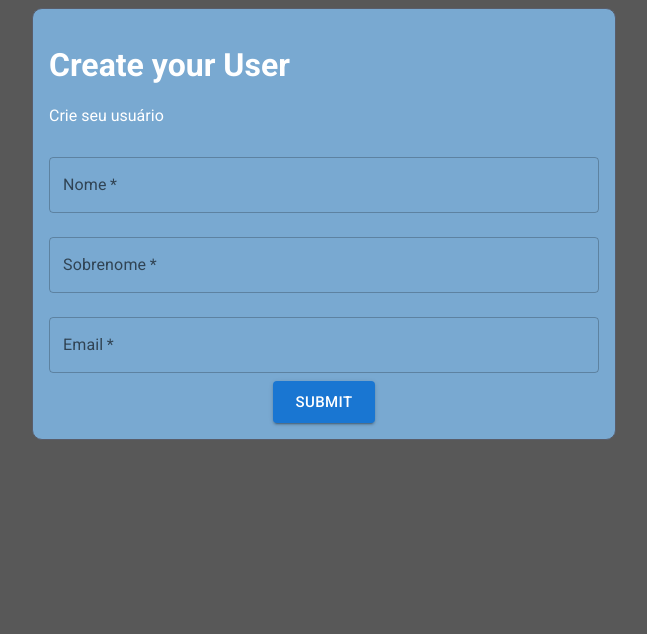
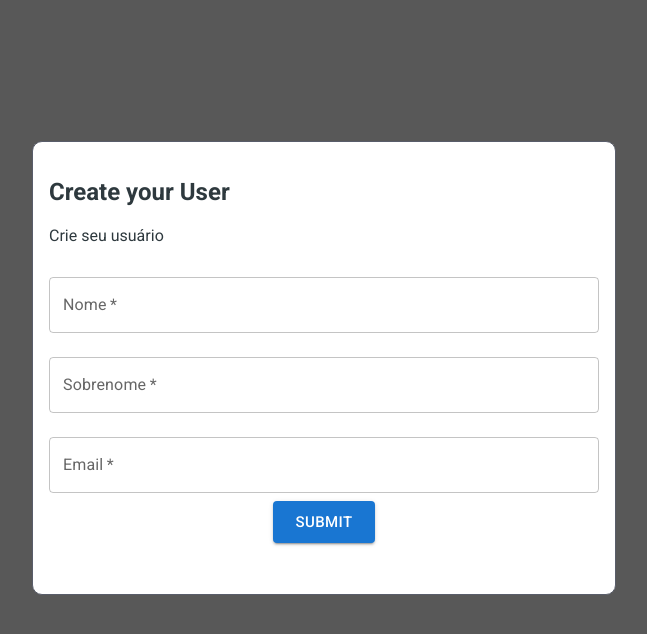
Before and after one commit to guim0/crud-user, a React (Vite) app: page / in a window 1280 px wide. Shown: the top 634 px of the page, without its empty margins (316-963 px from the left). Built offline with nearby package versions, Linux system fonts and the light colour scheme.

Commit message:
:sparkles: : Creating context

```diff
--- a/src/@types/FormValues.d.ts
+++ b/src/@types/FormValues.d.ts
@@ -1,5 +1,5 @@
 export interface FormValues {
   name: string;
-  lastname: string;
+  surname: string;
   email: string;
 }
--- a/src/App.tsx
+++ b/src/App.tsx
@@ -1,13 +1,21 @@
 import { BrowserRouter, Route, Routes } from "react-router-dom";
-import { Home } from "./pages/Home";
+import { Home } from "./pages/Home/Home";
 import { routes } from "./routes";
 import "./App.css";
+import { FormContextProvider } from "./context/userContext";
 
 function App() {
   return (
     <BrowserRouter>
       <Routes>
-        <Route path={routes.home} element={<Home />} />
+        <Route
+          path={routes.home}
+          element={
+            <FormContextProvider>
+              <Home />
+            </FormContextProvider>
+          }
+        />
       </Routes>
     </BrowserRouter>
   );
--- /dev/null
+++ b/src/context/userContext.tsx
@@ -0,0 +1,36 @@
+import React, { createContext, useState } from "react";
+
+export const FormContext = createContext({
+  name: "",
+  setName: (name: string) => {},
+  surname: "",
+  setSurname: (surname: string) => {},
+  email: "",
+  setEmail: (email: string) => {},
+  editMode: false,
+  setEditMode: (editMode: boolean) => {},
+});
+
+export const FormContextProvider: React.FC = ({ children }) => {
+  const [name, setName] = useState("");
+  const [surname, setSurname] = useState("");
+  const [email, setEmail] = useState("");
+  const [editMode, setEditMode] = useState(false);
+
+  return (
+    <FormContext.Provider
+      value={{
+        name,
+        setName,
+        surname,
+        setSurname,
+        email,
+        setEmail,
+        editMode,
+        setEditMode,
+      }}
+    >
+      {children}
+    </FormContext.Provider>
+  );
+};
--- a/src/pages/Home.tsx
+++ /dev/null
@@ -1,85 +0,0 @@
-import { Button, TextField } from "@mui/material";
-import { ErrorMessage, Field, Form, Formik } from "formik";
-import * as Yup from "yup";
-import { FormValues } from "../@types/FormValues";
-import { ButtonSubmit, RegisterForm, Submit } from "./styles";
-
-const validationSchema = Yup.object().shape({
-  name: Yup.string()
-    .required("Nome é obrigatório")
-    .min(2, "Nome deve ter pelo menos 2 caracteres")
-    .max(50, "Nome pode ter até 50 caracteres"),
-  lastname: Yup.string()
-    .required("Sobrenome é obrigatório")
-    .min(2, "Sobrenome deve ter pelo menos 2 caracteres")
-    .max(50, "Sobrenome pode ter até 50 caracteres"),
-  email: Yup.string()
-    .required("Email é obrigatório")
-    .email("endereço de email inválido")
-    .max(255, "Email pode ter até 255 caracteres"),
-});
-
-export const Home = () => {
-  const handleSubmit = (values: FormValues) => {
-    console.log(values);
-  };
-  return (
-    <RegisterForm>
-      <h1>Create your User</h1>
-      <p>Crie seu usuário</p>
-
-      <Formik
-        initialValues={{ name: "", email: "", lastname: "" }}
-        validationSchema={validationSchema}
-        onSubmit={handleSubmit}
-      >
-        {({ isValid }) => (
-          <Form>
-            <Field
-              name="name"
-              as={TextField}
-              label="Nome"
-              variant="outlined"
-              margin="normal"
-              fullWidth
-              required
-            />
-            <ErrorMessage name="name" component="div" />
-            <Field
-              name="lastname"
-              as={TextField}
-              label="Sobrenome"
-              variant="outlined"
-              margin="normal"
-              fullWidth
-              required
-            />
-            <ErrorMessage name="lastname" component="div" />
-
-            <Field
-              name="email"
-              as={TextField}
-              label="Email"
-              variant="outlined"
-              margin="normal"
-              fullWidth
-              required
-            />
-            <ErrorMessage name="email" component="div" />
-
-            <Submit>
-              <Button
-                variant="contained"
-                size="large"
-                type="submit"
-                disabled={!isValid}
-              >
-                Submit
-              </Button>
-            </Submit>
-          </Form>
-        )}
-      </Formik>
-    </RegisterForm>
-  );
-};
--- /dev/null
+++ b/src/pages/Home/Home.tsx
@@ -0,0 +1,92 @@
+import { Button, TextField } from "@mui/material";
+import { ErrorMessage, Field, Form, Formik } from "formik";
+import { useContext } from "react";
+import * as Yup from "yup";
+import { FormValues } from "../../@types/FormValues";
+import { FormContext } from "../../context/userContext";
+import { Container, RegisterForm, Submit } from "./styles";
+
+const validationSchema = Yup.object().shape({
+  name: Yup.string()
+    .required("Nome é obrigatório")
+    .min(2, "Nome deve ter pelo menos 2 caracteres")
+    .max(50, "Nome pode ter até 50 caracteres"),
+  surname: Yup.string()
+    .required("Sobrenome é obrigatório")
+    .min(2, "Sobrenome deve ter pelo menos 2 caracteres")
+    .max(50, "Sobrenome pode ter até 50 caracteres"),
+  email: Yup.string()
+    .required("Email é obrigatório")
+    .email("endereço de email inválido")
+    .max(255, "Email pode ter até 255 caracteres"),
+});
+
+export const Home = () => {
+  const { setName, setSurname, setEmail } = useContext(FormContext);
+
+  const handleSubmit = (values: FormValues) => {
+    setName(values.name);
+    setSurname(values.surname);
+  };
+  return (
+    <Container>
+      <RegisterForm>
+        <h1>Create your User</h1>
+        <p>Crie seu usuário</p>
+
+        <Formik
+          initialValues={{ name: "", email: "", surname: "" }}
+          validationSchema={validationSchema}
+          onSubmit={handleSubmit}
+        >
+          {({ isValid }) => (
+            <Form>
+              <Field
+                name="name"
+                as={TextField}
+                label="Nome"
+                variant="outlined"
+                margin="normal"
+                fullWidth
+                required
+              />
+              <ErrorMessage name="name" component="div" />
+              <Field
+                name="surname"
+                as={TextField}
+                label="Sobrenome"
+                variant="outlined"
+                margin="normal"
+                fullWidth
+                required
+              />
+              <ErrorMessage name="surname" component="div" />
+
+              <Field
+                name="email"
+                as={TextField}
+                label="Email"
+                variant="outlined"
+                margin="normal"
+                fullWidth
+                required
+              />
+              <ErrorMessage name="email" component="div" />
+
+              <Submit>
+                <Button
+                  variant="contained"
+                  size="large"
+                  type="submit"
+                  disabled={!isValid}
+                >
+                  Submit
+                </Button>
+              </Submit>
+            </Form>
+          )}
+        </Formik>
+      </RegisterForm>
+    </Container>
+  );
+};
--- a/src/pages/styles.ts
+++ b/src/pages/Home/styles.ts
@@ -1,13 +1,21 @@
 import styled from "styled-components";
 
-export const RegisterForm = styled.main`
+export const Container = styled.main`
+  height: 90vh;
+  display: flex;
+  justify-content: center;
+  align-items: center;
+`;
+export const RegisterForm = styled.section`
   max-width: 550px;
+  width: 100%;
+  height: 420px;
   margin: 0 auto;
   border: 1px solid #595d6a;
   border-radius: 10px;
   padding: 1rem;
-  background-color: #79a9d1;
-  color: white;
+  background-color: white;
+  color: #2e393e;
 `;
 
 export const Submit = styled.div`
```
